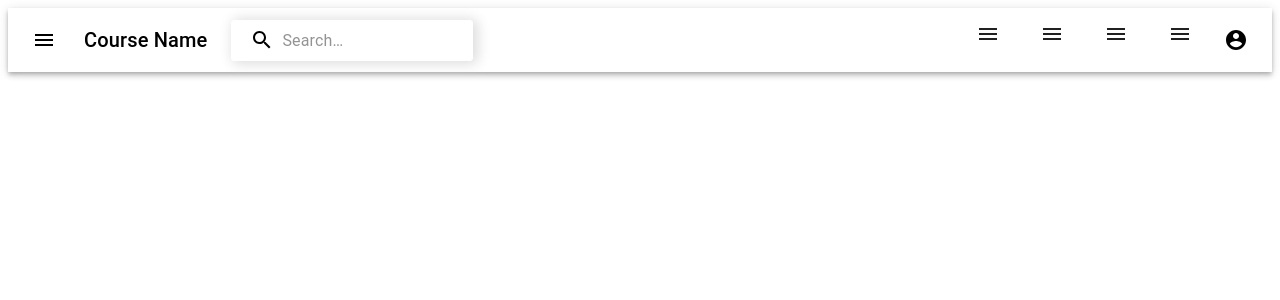
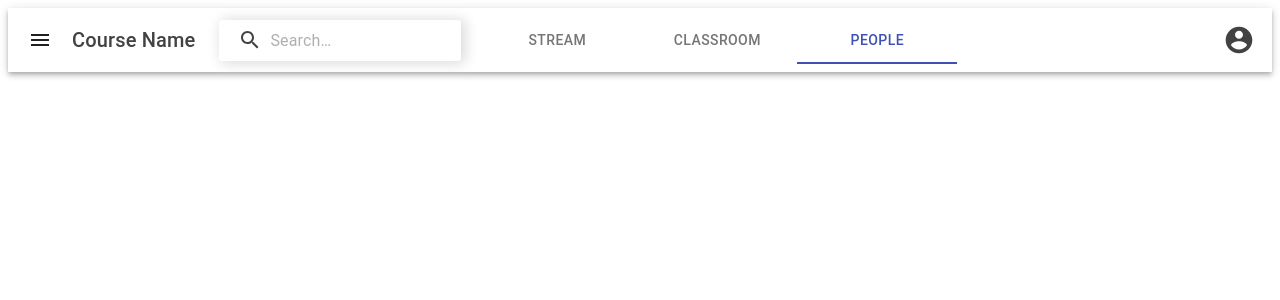
Before and after one commit to sufykhan/Ipearl, a React (Create React App) app: page /dummy in a window 1280 px wide. Shown: the top 300 px of the page. Built offline with nearby package versions, Linux system fonts and the light colour scheme.

Commit message:
Tabs included in Navbar<>Header all complete

```diff
--- a/src/Components/NavbarCustom.js
+++ b/src/Components/NavbarCustom.js
@@ -12,6 +12,7 @@ import SearchIcon from '@material-ui/icons/Search';
 import AccountCircle from '@material-ui/icons/AccountCircle';
 import SideBar from "./SidebarMain";
 import MoreIcon from '@material-ui/icons/MoreVert';
+import {  Tab, Tabs } from '@material-ui/core';
 
 const useStyles = makeStyles((theme) => ({
   grow: {
@@ -78,7 +79,7 @@ const useStyles = makeStyles((theme) => ({
     },
   },
   CustomColor:{
-    color:'black',
+    color:'#424243',
     background:'#fff',
   },
 }));
@@ -150,18 +151,27 @@ export default function PrimarySearchAppBar() {
     </Menu>
   );
 
+
+  const [value, setValue] = React.useState(2);
+
+  const handleChange = (event, newValue) => {
+    setValue(newValue);
+  };
+
   return (
     <div className={classes.grow}>
       <AppBar position="static" className={classes.CustomColor}>
-        <Toolbar>
-          <IconButton
+        <Toolbar style={{padding:0}}>
+          {/* <IconButton
             edge="start"
             className={classes.menuButton}
             color="inherit"
             aria-label="open drawer"
           >
             <MenuIcon />
-          </IconButton>
+          </IconButton> */}
+
+          <SideBar/>
           <Typography className={classes.title} variant="h6" noWrap>
             Course Name
           </Typography>
@@ -178,9 +188,20 @@ export default function PrimarySearchAppBar() {
               inputProps={{ 'aria-label': 'search' }}
             />
           </div>
+          <div>
+          <Tabs value={value}
+    indicatorColor="primary"
+    textColor="primary"
+    onChange={handleChange}
+    aria-label="disabled tabs example">
+          <Tab label="Stream"/>
+          <Tab label="Classroom"/>
+          <Tab label="People"/>
+          </Tabs>
+          </div>
+
           <div className={classes.grow} />
           <div className={classes.sectionDesktop}>
-          <SideBar/>
 
             <IconButton
               edge="end"
@@ -189,8 +210,9 @@ export default function PrimarySearchAppBar() {
               aria-haspopup="true"
               onClick={handleProfileMenuOpen}
               color="inherit"
+              style={{marginRight:"5px",fontSize:"2rem"}}
             >
-              <AccountCircle />
+              <AccountCircle  style={{fontSize:"2rem"}}/>
             </IconButton>
           </div>
           <div className={classes.sectionMobile}>
--- a/src/Components/SidebarMain.js
+++ b/src/Components/SidebarMain.js
@@ -89,7 +89,7 @@ export default function TemporaryDrawer() {
 
   return (
     <div>
-      {['left', 'right', 'top', 'bottom'].map((anchor) => (
+      {['top'].map((anchor) => (
         <React.Fragment key={anchor}>
           <Button onClick={toggleDrawer(anchor, true)}><MenuIcon/></Button>
           <Drawer anchor={anchor} open={state[anchor]} onClose={toggleDrawer(anchor, false)}>
```
